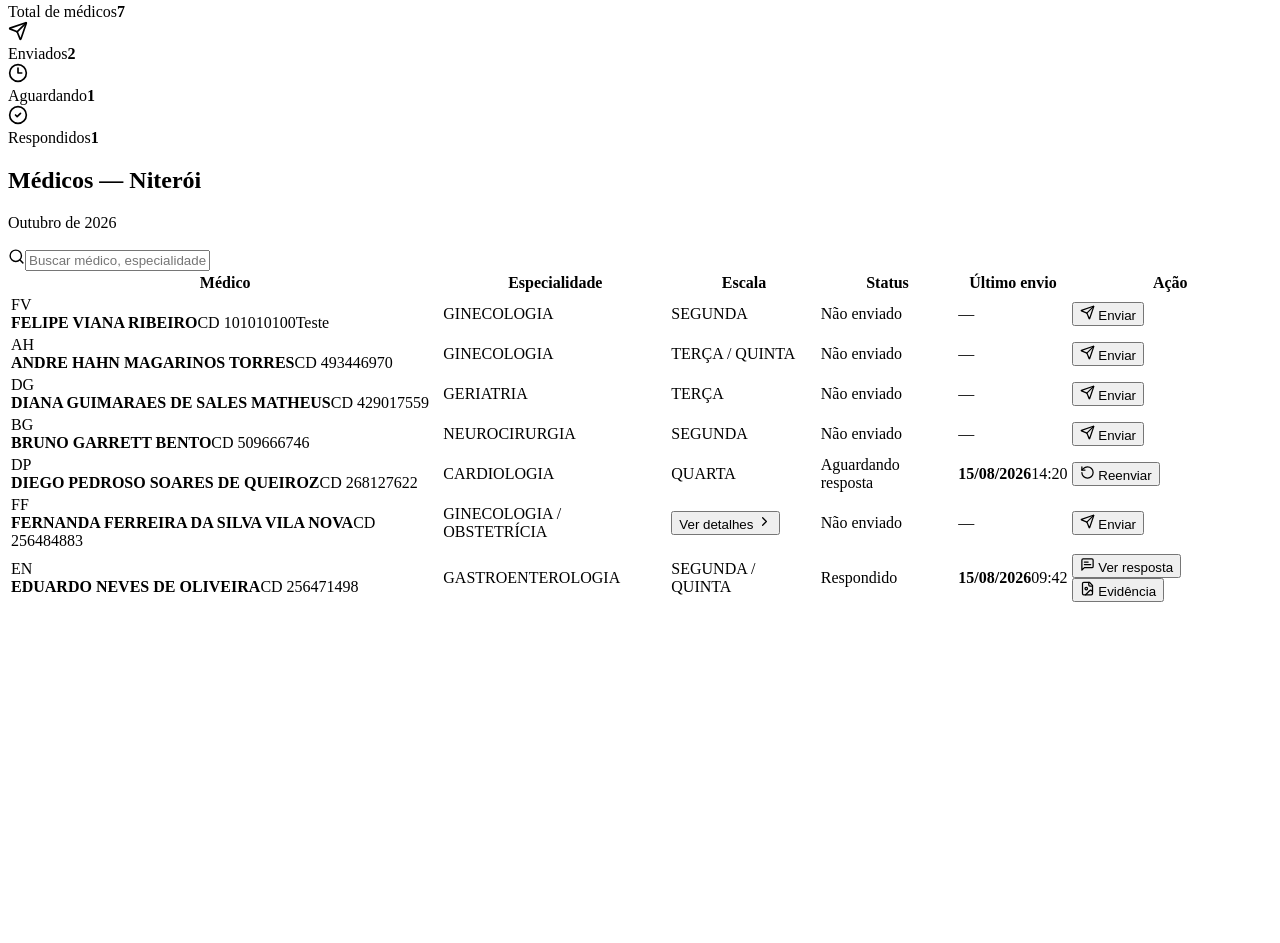
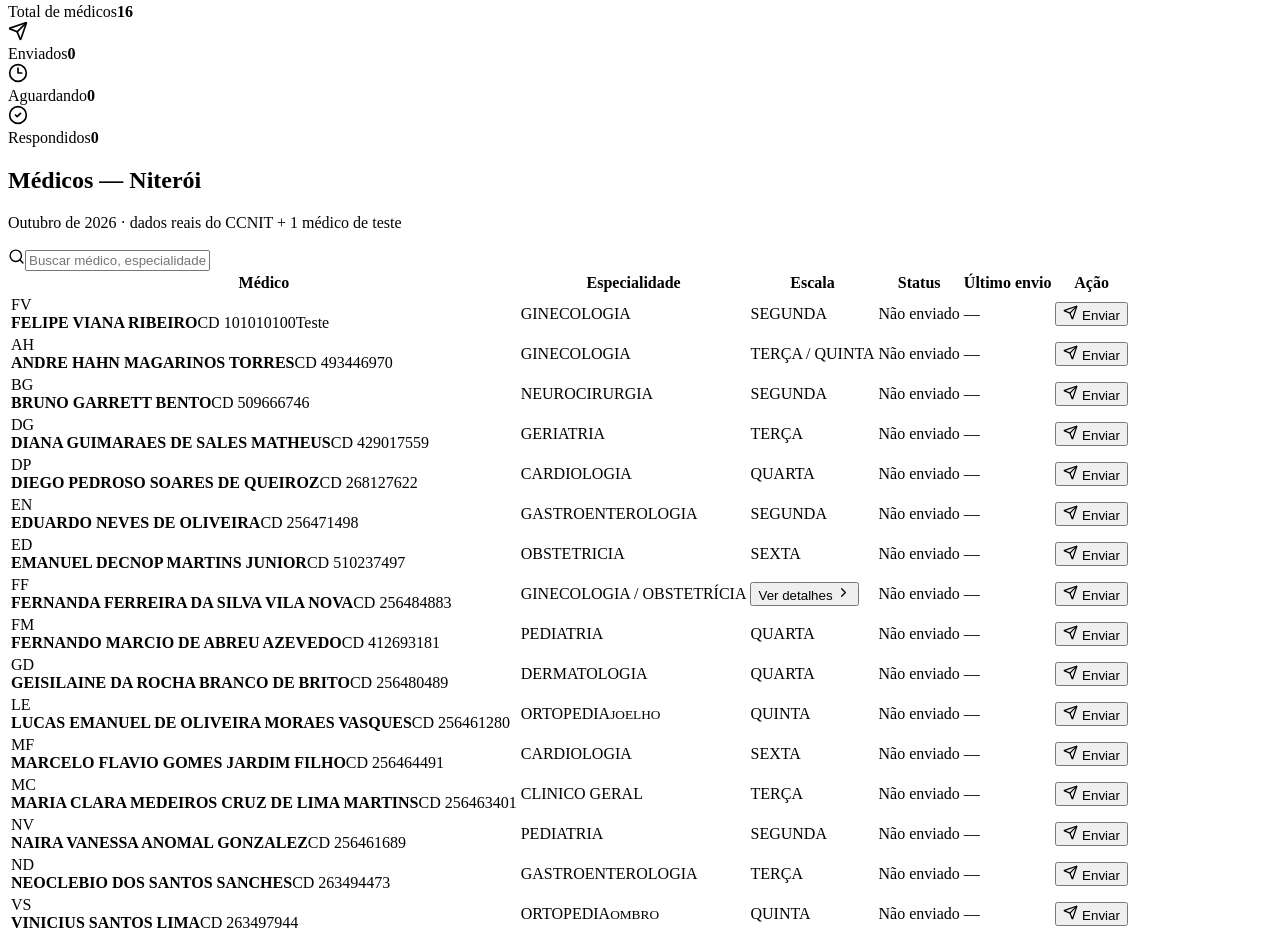
Before and after one commit to felipevianaa7/abertura-agenda-medica, a React (Vite) app: page / in a window 1280 px wide. Shown: the part 384-1327 px from the top of the page. Before the commit the page ends 997 px from the top, so only its background shows below. Built offline with nearby package versions, Linux system fonts and the light colour scheme; the HTML template or start-up script is replaced by a standard one.

Commit message:
Add files via upload

```diff
--- a/src/App.jsx
+++ b/src/App.jsx
@@ -52,12 +52,14 @@ const feriados2026 = [
 // O filtro abaixo já impede que um feriado cadastrado seja oferecido automaticamente ao médico.
 const feriadosSet = new Set(feriados2026.map((f) => f.data))
 
+
 const doctorsSeed = [
   {
     id: 'teste-felipe',
     nome: 'FELIPE VIANA RIBEIRO',
     nomeCurto: 'Dr. Felipe',
     especialidade: 'GINECOLOGIA',
+    subespecialidade: '',
     cd: '101010100',
     telefone: '21984142559',
     status: 'nao_enviado',
@@ -65,7 +67,7 @@ const doctorsSeed = [
     respondeuEm: null,
     teste: true,
     escalas: [
-      { dia: 1, label: 'SEGUNDA-FEIRA', especialidade: 'GINECOLOGIA', inicio: '08:00', fim: '18:00', almoco: null },
+      { dia: 1, label: 'SEGUNDA-FEIRA', especialidade: 'GINECOLOGIA', inicio: '08:00', fim: '18:00', almoco: null, datas: ['05/10','12/10','19/10','26/10'] },
     ],
   },
   {
@@ -73,14 +75,30 @@ const doctorsSeed = [
     nome: 'ANDRE HAHN MAGARINOS TORRES',
     nomeCurto: 'Dr. André',
     especialidade: 'GINECOLOGIA',
+    subespecialidade: '',
     cd: '493446970',
     telefone: '21981577711',
     status: 'nao_enviado',
     ultimoEnvio: null,
     respondeuEm: null,
     escalas: [
-      { dia: 2, label: 'TERÇA-FEIRA', especialidade: 'GINECOLOGIA', inicio: '08:00', fim: '18:00', almoco: '12:00 às 12:30' },
-      { dia: 4, label: 'QUINTA-FEIRA', especialidade: 'GINECOLOGIA', inicio: '08:00', fim: '18:00', almoco: '12:00 às 12:30' },
+      { dia: 2, label: 'TERÇA-FEIRA', especialidade: 'GINECOLOGIA', inicio: '08:00', fim: '18:00', almoco: '12:00 às 12:30', datas: ['06/10','13/10','20/10','27/10'] },
+      { dia: 4, label: 'QUINTA-FEIRA', especialidade: 'GINECOLOGIA', inicio: '08:00', fim: '18:00', almoco: '12:00 às 12:30', datas: ['01/10','08/10','15/10','22/10','29/10'] },
+    ],
+  },
+  {
+    id: 'bruno',
+    nome: 'BRUNO GARRETT BENTO',
+    nomeCurto: 'Dr. Bruno',
+    especialidade: 'NEUROCIRURGIA',
+    subespecialidade: '',
+    cd: '509666746',
+    telefone: '21996154370',
+    status: 'nao_enviado',
+    ultimoEnvio: null,
+    respondeuEm: null,
+    escalas: [
+      { dia: 1, label: 'SEGUNDA-FEIRA', especialidade: 'NEUROCIRURGIA', inicio: '13:00', fim: '17:00', almoco: null, datas: ['05/10','12/10','19/10','26/10'] },
     ],
   },
   {
@@ -88,27 +106,14 @@ const doctorsSeed = [
     nome: 'DIANA GUIMARAES DE SALES MATHEUS',
     nomeCurto: 'Dra. Diana',
     especialidade: 'GERIATRIA',
+    subespecialidade: '',
     cd: '429017559',
     telefone: '21964067244',
     status: 'nao_enviado',
     ultimoEnvio: null,
     respondeuEm: null,
     escalas: [
-      { dia: 2, label: 'TERÇA-FEIRA', especialidade: 'GERIATRIA', inicio: '08:00', fim: '17:00', almoco: null },
-    ],
-  },
-  {
-    id: 'bruno',
-    nome: 'BRUNO GARRETT BENTO',
-    nomeCurto: 'Dr. Bruno',
-    especialidade: 'NEUROCIRURGIA',
-    cd: '509666746',
-    telefone: '21996154370',
-    status: 'nao_enviado',
-    ultimoEnvio: null,
-    respondeuEm: null,
-    escalas: [
-      { dia: 1, label: 'SEGUNDA-FEIRA', especialidade: 'NEUROCIRURGIA', inicio: '13:00', fim: '17:00', almoco: null },
+      { dia: 2, label: 'TERÇA-FEIRA', especialidade: 'GERIATRIA', inicio: '08:00', fim: '17:00', almoco: null, datas: ['06/10','13/10','20/10','27/10'] },
     ],
   },
   {
@@ -116,13 +121,44 @@ const doctorsSeed = [
     nome: 'DIEGO PEDROSO SOARES DE QUEIROZ',
     nomeCurto: 'Dr. Diego',
     especialidade: 'CARDIOLOGIA',
+    subespecialidade: '',
     cd: '268127622',
     telefone: '21991122581',
-    status: 'aguardando',
-    ultimoEnvio: '15/08/2026 14:20',
+    status: 'nao_enviado',
+    ultimoEnvio: null,
     respondeuEm: null,
     escalas: [
-      { dia: 3, label: 'QUARTA-FEIRA', especialidade: 'CARDIOLOGIA', inicio: '13:00', fim: '17:00', almoco: null },
+      { dia: 3, label: 'QUARTA-FEIRA', especialidade: 'CARDIOLOGIA', inicio: '13:00', fim: '17:00', almoco: null, datas: ['07/10','14/10','21/10','28/10'] },
+    ],
+  },
+  {
+    id: 'eduardo',
+    nome: 'EDUARDO NEVES DE OLIVEIRA',
+    nomeCurto: 'Dr. Eduardo',
+    especialidade: 'GASTROENTEROLOGIA',
+    subespecialidade: '',
+    cd: '256471498',
+    telefone: '21975296641',
+    status: 'nao_enviado',
+    ultimoEnvio: null,
+    respondeuEm: null,
+    escalas: [
+      { dia: 1, label: 'SEGUNDA-FEIRA', especialidade: 'GASTROENTEROLOGIA', inicio: '08:00', fim: '17:00', almoco: '12:00 às 12:30', datas: ['05/10','12/10','19/10','26/10'] },
+    ],
+  },
+  {
+    id: 'emanuel',
+    nome: 'EMANUEL DECNOP MARTINS JUNIOR',
+    nomeCurto: 'Dr. Emanuel',
+    especialidade: 'OBSTETRICIA',
+    subespecialidade: '',
+    cd: '510237497',
+    telefone: '21998117768',
+    status: 'nao_enviado',
+    ultimoEnvio: null,
+    respondeuEm: null,
+    escalas: [
+      { dia: 5, label: 'SEXTA-FEIRA', especialidade: 'OBSTETRICIA', inicio: '08:00', fim: '17:00', almoco: '12:30 às 13:00', datas: ['02/10','09/10','16/10','23/10','30/10'] },
     ],
   },
   {
@@ -130,6 +166,7 @@ const doctorsSeed = [
     nome: 'FERNANDA FERREIRA DA SILVA VILA NOVA',
     nomeCurto: 'Dra. Fernanda',
     especialidade: 'GINECOLOGIA / OBSTETRÍCIA',
+    subespecialidade: '',
     cd: '256484883',
     telefone: '21981691391',
     status: 'nao_enviado',
@@ -137,30 +174,136 @@ const doctorsSeed = [
     respondeuEm: null,
     complexa: true,
     escalas: [
-      { dia: 2, label: 'TERÇA-FEIRA', especialidade: 'GINECOLOGIA', inicio: '12:00', fim: '18:00', obs: 'Quinzenal' },
-      { dia: 3, label: 'QUARTA-FEIRA', especialidade: 'GINECOLOGIA', inicio: '08:30', fim: '18:00' },
-      { dia: 4, label: 'QUINTA-FEIRA', especialidade: 'OBSTETRÍCIA', inicio: '08:30', fim: '12:00' },
-      { dia: 4, label: 'QUINTA-FEIRA', especialidade: 'GINECOLOGIA', inicio: '12:00', fim: '16:00' },
-      { dia: 5, label: 'SEXTA-FEIRA', especialidade: 'GINECOLOGIA', inicio: '08:30', fim: '16:00' },
-      { dia: 5, label: 'SEXTA-FEIRA', especialidade: 'OBSTETRÍCIA', inicio: '16:00', fim: '18:00' },
+      { dia: 2, label: 'TERÇA-FEIRA', especialidade: 'GINECOLOGIA', inicio: '12:00', fim: '18:00', almoco: null, datas: ['13/10','27/10'], obs: 'Quinzenal' },
+      { dia: 3, label: 'QUARTA-FEIRA', especialidade: 'GINECOLOGIA', inicio: '08:30', fim: '18:00', almoco: null, datas: ['07/10','14/10','21/10','28/10'] },
+      { dia: 4, label: 'QUINTA-FEIRA', especialidade: 'GINECOLOGIA', inicio: '12:00', fim: '16:00', almoco: null, datas: ['01/10','08/10','15/10','22/10','29/10'] },
+      { dia: 4, label: 'QUINTA-FEIRA', especialidade: 'OBSTETRÍCIA', inicio: '08:00', fim: '12:00', almoco: null, datas: ['01/10','08/10','15/10','22/10','29/10'] },
+      { dia: 5, label: 'SEXTA-FEIRA', especialidade: 'GINECOLOGIA', inicio: '08:30', fim: '16:00', almoco: null, datas: ['02/10','09/10','16/10','23/10','30/10'] },
+      { dia: 5, label: 'SEXTA-FEIRA', especialidade: 'OBSTETRÍCIA', inicio: '16:00', fim: '18:00', almoco: null, datas: ['02/10','09/10','16/10','23/10','30/10'] },
     ],
   },
   {
-    id: 'eduardo',
-    nome: 'EDUARDO NEVES DE OLIVEIRA',
-    nomeCurto: 'Dr. Eduardo',
+    id: 'fernando',
+    nome: 'FERNANDO MARCIO DE ABREU AZEVEDO',
+    nomeCurto: 'Dr. Fernando',
+    especialidade: 'PEDIATRIA',
+    subespecialidade: '',
+    cd: '412693181',
+    telefone: '21998538526',
+    status: 'nao_enviado',
+    ultimoEnvio: null,
+    respondeuEm: null,
+    escalas: [
+      { dia: 3, label: 'QUARTA-FEIRA', especialidade: 'PEDIATRIA', inicio: '08:00', fim: '18:00', almoco: '12:00 às 13:00', datas: ['07/10','14/10','21/10','28/10'] },
+    ],
+  },
+  {
+    id: 'geisilaine',
+    nome: 'GEISILAINE DA ROCHA BRANCO DE BRITO',
+    nomeCurto: 'Dra. Geisilaine',
+    especialidade: 'DERMATOLOGIA',
+    subespecialidade: '',
+    cd: '256480489',
+    telefone: '21984706030',
+    status: 'nao_enviado',
+    ultimoEnvio: null,
+    respondeuEm: null,
+    escalas: [
+      { dia: 3, label: 'QUARTA-FEIRA', especialidade: 'DERMATOLOGIA', inicio: '08:00', fim: '17:00', almoco: null, datas: ['07/10','14/10','21/10','28/10'] },
+    ],
+  },
+  {
+    id: 'lucas',
+    nome: 'LUCAS EMANUEL DE OLIVEIRA MORAES VASQUES',
+    nomeCurto: 'Dr. Lucas',
+    especialidade: 'ORTOPEDIA',
+    subespecialidade: 'JOELHO',
+    cd: '256461280',
+    telefone: '21997188157',
+    status: 'nao_enviado',
+    ultimoEnvio: null,
+    respondeuEm: null,
+    escalas: [
+      { dia: 4, label: 'QUINTA-FEIRA', especialidade: 'ORTOPEDIA - JOELHO', inicio: '08:00', fim: '12:00', almoco: null, datas: ['01/10','08/10','15/10','22/10','29/10'] },
+    ],
+  },
+  {
+    id: 'marcelo',
+    nome: 'MARCELO FLAVIO GOMES JARDIM FILHO',
+    nomeCurto: 'Dr. Marcelo',
+    especialidade: 'CARDIOLOGIA',
+    subespecialidade: '',
+    cd: '256464491',
+    telefone: '21988083735',
+    status: 'nao_enviado',
+    ultimoEnvio: null,
+    respondeuEm: null,
+    escalas: [
+      { dia: 5, label: 'SEXTA-FEIRA', especialidade: 'CARDIOLOGIA', inicio: '08:00', fim: '18:00', almoco: null, datas: ['02/10','09/10','16/10','23/10','30/10'] },
+    ],
+  },
+  {
+    id: 'maria-clara',
+    nome: 'MARIA CLARA MEDEIROS CRUZ DE LIMA MARTINS',
+    nomeCurto: 'Dra. Maria Clara',
+    especialidade: 'CLINICO GERAL',
+    subespecialidade: '',
+    cd: '256463401',
+    telefone: '21980370679',
+    status: 'nao_enviado',
+    ultimoEnvio: null,
+    respondeuEm: null,
+    escalas: [
+      { dia: 2, label: 'TERÇA-FEIRA', especialidade: 'CLINICO GERAL', inicio: '08:00', fim: '18:00', almoco: '12:40 às 13:00', datas: ['06/10','13/10','20/10','27/10'] },
+    ],
+  },
+  {
+    id: 'naira',
+    nome: 'NAIRA VANESSA ANOMAL GONZALEZ',
+    nomeCurto: 'Dra. Naira',
+    especialidade: 'PEDIATRIA',
+    subespecialidade: '',
+    cd: '256461689',
+    telefone: '21981462493',
+    status: 'nao_enviado',
+    ultimoEnvio: null,
+    respondeuEm: null,
+    escalas: [
+      { dia: 1, label: 'SEGUNDA-FEIRA', especialidade: 'PEDIATRIA', inicio: '08:00', fim: '13:00', almoco: null, datas: ['05/10','12/10','19/10','26/10'] },
+    ],
+  },
+  {
+    id: 'neoclebio',
+    nome: 'NEOCLEBIO DOS SANTOS SANCHES',
+    nomeCurto: 'Dr. Neoclebio',
     especialidade: 'GASTROENTEROLOGIA',
-    cd: '256471498',
-    telefone: '21975296641',
-    status: 'respondido',
-    ultimoEnvio: '15/08/2026 09:42',
-    respondeuEm: '15/08/2026 11:18',
+    subespecialidade: '',
+    cd: '263494473',
+    telefone: '21981242458',
+    status: 'nao_enviado',
+    ultimoEnvio: null,
+    respondeuEm: null,
     escalas: [
-      { dia: 1, label: 'SEGUNDA-FEIRA', especialidade: 'GASTROENTEROLOGIA', inicio: '08:00', fim: '17:00' },
-      { dia: 4, label: 'QUINTA-FEIRA', especialidade: 'GASTROENTEROLOGIA', inicio: '08:00', fim: '17:00', obs: 'Quinzenal' },
+      { dia: 2, label: 'TERÇA-FEIRA', especialidade: 'GASTROENTEROLOGIA', inicio: '08:00', fim: '17:00', almoco: '12:30 às 13:00', datas: ['06/10','20/10'], obs: 'Quinzenal' },
+    ],
+  },
+  {
+    id: 'vinicius',
+    nome: 'VINICIUS SANTOS LIMA',
+    nomeCurto: 'Dr. Vinicius',
+    especialidade: 'ORTOPEDIA',
+    subespecialidade: 'OMBRO',
+    cd: '263497944',
+    telefone: '21979435645',
+    status: 'nao_enviado',
+    ultimoEnvio: null,
+    respondeuEm: null,
+    escalas: [
+      { dia: 4, label: 'QUINTA-FEIRA', especialidade: 'ORTOPEDIA - OMBRO', inicio: '13:00', fim: '17:00', almoco: null, datas: ['01/10','08/10','15/10','22/10','29/10'] },
     ],
   },
 ]
+
 
 function diasDoMesPorSemana(ano, mesIndex, weekday) {
   const dias = []
@@ -187,6 +330,15 @@ function diasDoMesPorSemana(ano, mesIndex, weekday) {
   return dias
 }
 
+
+function filtrarFeriadosDasDatas(datas = []) {
+  return datas.filter((data) => {
+    const [dia, mes] = data.split('/')
+    const iso = `2026-${mes}-${dia}`
+    return !feriadosSet.has(iso)
+  })
+}
+
 function formatHour(h) {
   return h.replace(':00', ':00h').replace(':30', ':30h')
 }
@@ -205,9 +357,12 @@ function gerarMensagem(medico) {
   const grupos = agruparEscalas(medico.escalas)
 
   const blocos = grupos.map((grupo) => {
-    const datas = diasDoMesPorSemana(2026, 9, grupo.dia).join(', ')
+    const linhas = grupo.itens.map((e) => {
+      const datasOrigem = Array.isArray(e.datas) && e.datas.length
+        ? e.datas
+        : diasDoMesPorSemana(2026, 9, grupo.dia)
 
-    const linhas = grupo.itens.map((e) => {
+      const datas = filtrarFeriadosDasDatas(datasOrigem).join(', ')
       const especialidade =
         medico.complexa || grupo.itens.length > 1
           ? `${e.especialidade}\n`
@@ -395,7 +550,7 @@ function App() {
             <div className="table-head">
               <div>
                 <h2>Médicos — Niterói</h2>
-                <p>Outubro de 2026</p>
+                <p>Outubro de 2026 · dados reais do CCNIT + 1 médico de teste</p>
               </div>
               <div className="search-box">
                 <Search size={17} />
@@ -435,7 +590,12 @@ function App() {
                             </div>
                           </div>
                         </td>
-                        <td>{doc.especialidade}</td>
+                        <td>
+                          <div className="specialty-cell">
+                            <span>{doc.especialidade}</span>
+                            {doc.subespecialidade && <small>{doc.subespecialidade}</small>}
+                          </div>
+                        </td>
                         <td>
                           {doc.complexa ? (
                             <button className="link-btn" onClick={() => setDetailsDoctor(doc)}>
--- a/src/styles.css
+++ b/src/styles.css
@@ -233,3 +233,16 @@ tbody tr:hover { background: #fbfcfd; }
   color: #727c8d !important;
   font-size: 11px !important;
 }
+
+
+.specialty-cell span {
+  display: block;
+}
+.specialty-cell small {
+  display: block;
+  color: #8a93a2;
+  font-size: 10.5px;
+  margin-top: 3px;
+  text-transform: uppercase;
+  letter-spacing: .3px;
+}
```
